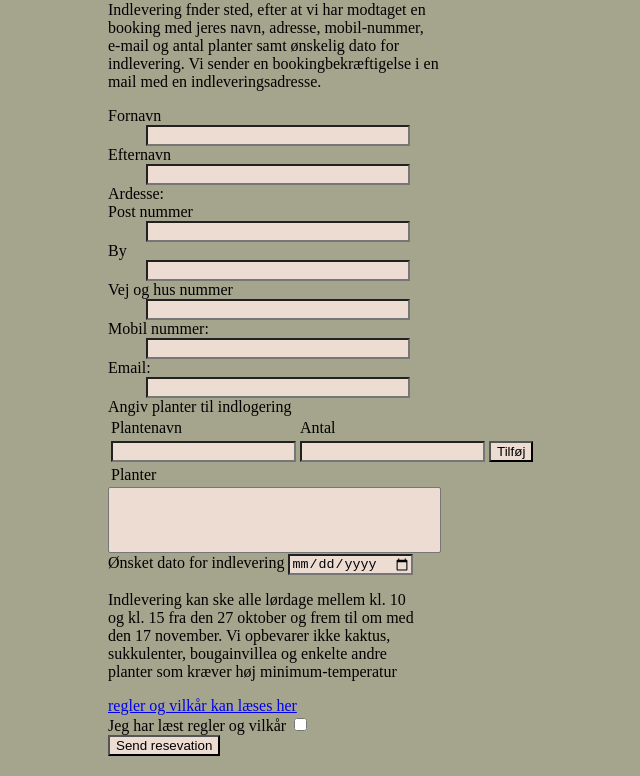
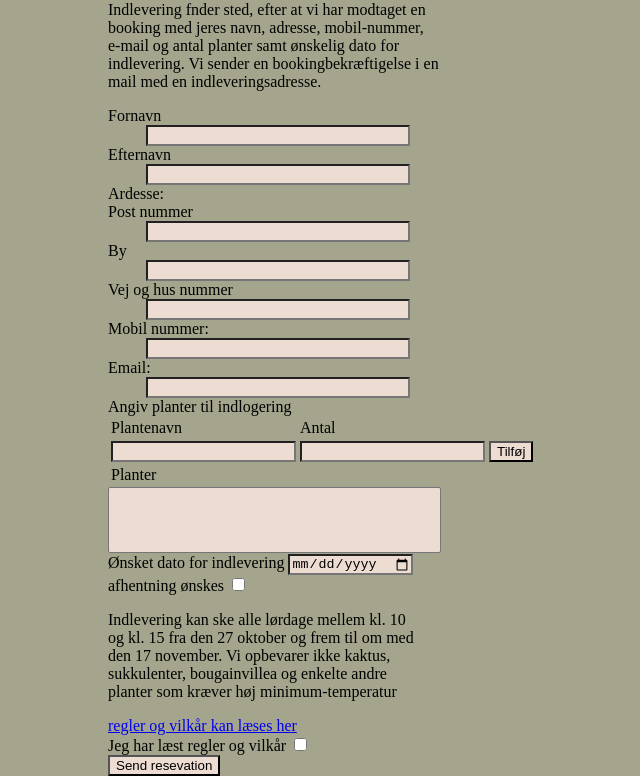
Before and after one commit to Annemissen/plantehotel, a plain HTML site: page public/index.html in a window 1280 px wide. Shown: the part 79-855 px from the top of the page, without its empty margins (282-922 px from the left). Drawn offline with nearby package versions, Linux system fonts and the light colour scheme.

Commit message:
afheltnings box tilføjet

```diff
--- a/public/index.html
+++ b/public/index.html
@@ -104,6 +104,10 @@
         <input type="date" id="datepicker"></input>
 
     </div>
+    <div id="pickup">
+        <label>afhentning ønskes<label>
+        <input id="pickupCheckBox" type="checkbox"></input>
+    </div>
     <div>
         <p>Indlevering kan ske alle lørdage mellem kl. 10 <br> og kl. 15 fra den 27 oktober og frem til om med<br> den 17 november. Vi opbevarer ikke kaktus,<br> sukkulenter, bougainvillea og enkelte andre<br> planter som kræver høj minimum-temperatur</p>
 
@@ -116,7 +120,7 @@
 
         <label>Jeg har læst regler og vilkår</label>
         <!-- regex element 11-->
-        <input type="checkbox"></input>
+        <input id="rulesCheckBox" type="checkbox"></input>
 
     </div>
     <div>
```
Also changed, not shown: 1 other file.
